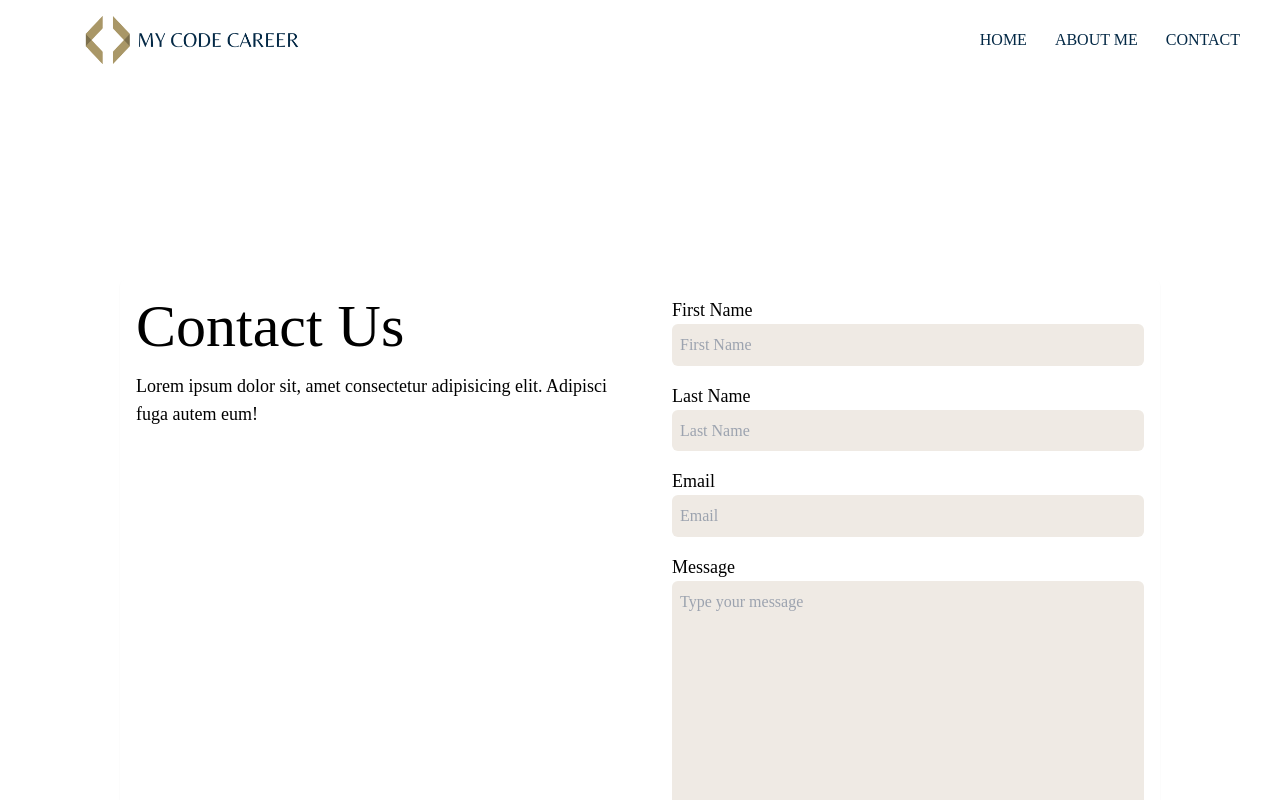
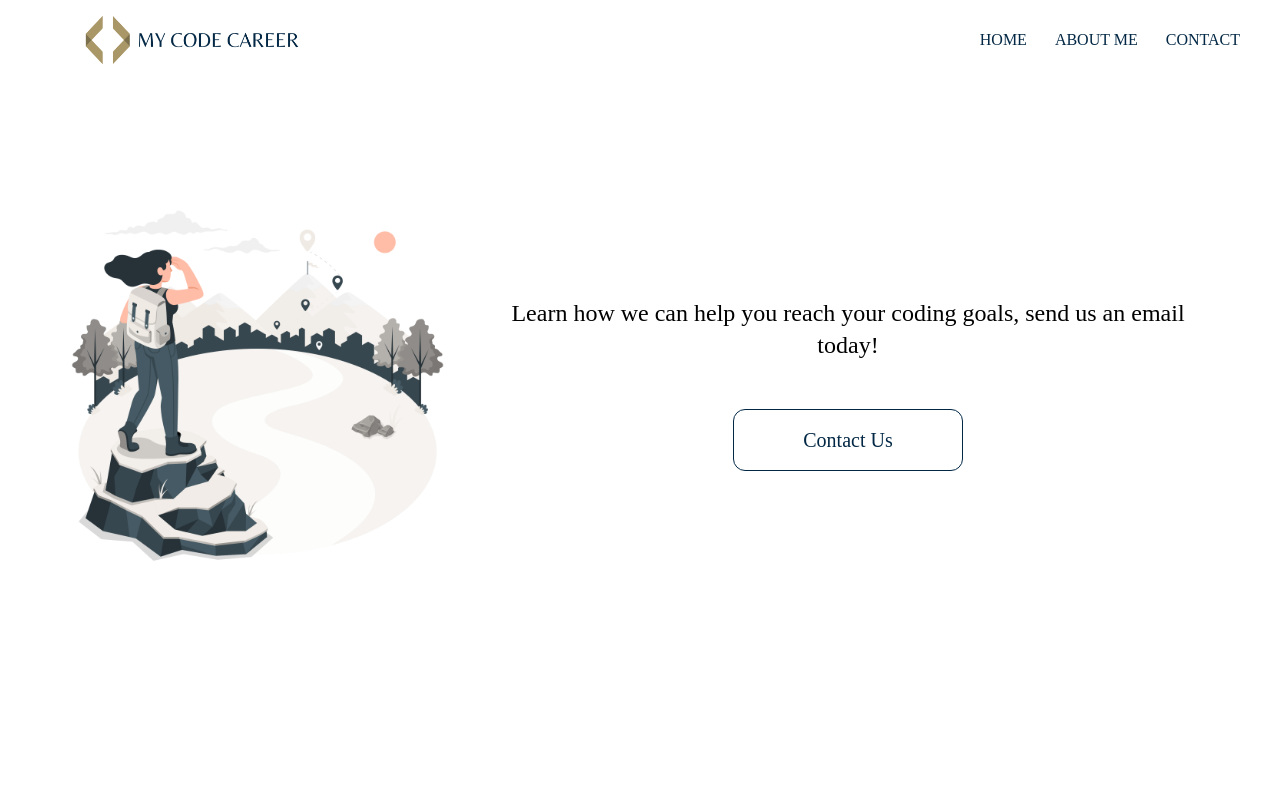
Before and after one commit to mycodecareer/mycodecareer.github.io, a React (Create React App) app: page /contact in a window 1280 px wide. Shown: the top 800 px of the page. Built offline with nearby package versions, Linux system fonts and the light colour scheme; a web font is replaced by a local one.

Commit message:
Updates for live site

```diff
--- a/src/components/Hero/Hero.jsx
+++ b/src/components/Hero/Hero.jsx
@@ -10,10 +10,11 @@ const Hero = () => {
       <header className="flex flex-col justify-center items-center gap-16 w-full h-full skew-y-12 lg:flex-row">
         <section className="flex flex-col flex-wrap justify-center items-center w-full flex-1 gap-4 ">
           <h2 className="uppercase text-6xl text-center sm:text-7xl font-bold mb-1 sm:tracking-widest text-dark-blue ">
-            coding coach
+            My Code Career
           </h2>
           <p className="text-md mb-8 text-center text-text-main md:text-lg ">
-            Connecting developers with mentors worldwide
+            Showing developers how to achieve career success with the Software
+            Developer Roadmap&#8482;
           </p>
           <div className="max-w-64 sm:w-72 ">
             <CTAButton text="schedule a call" type="primary" />
--- /dev/null
+++ b/src/components/common/CTA/ContactButton.jsx
@@ -0,0 +1,30 @@
+import { MailChimpContactForm } from "../../../constants/constants";
+
+const ContactButton = ({ text = "button", type = "primary" }) => {
+  const handleNavigation = () => {
+    window.open(MailChimpContactForm, "_blank");
+  };
+
+  if (type === "primary") {
+    return (
+      <button
+        className={`flex justify-center items-center bg-secondary border-none p-4 rounded-xl w-full cursor-pointer uppercase text-white text-xl`}
+        onClick={handleNavigation}
+      >
+        {text}
+      </button>
+    );
+  }
+  if (type === "secondary") {
+    return (
+      <button
+        className={`flex justify-center items-center border border-solid bg-transparent border-dark-blue p-4 rounded-xl w-full cursor-pointer capitalize text-dark-blue text-xl`}
+        onClick={handleNavigation}
+      >
+        {text}
+      </button>
+    );
+  }
+};
+
+export default ContactButton;
--- /dev/null
+++ b/src/components/common/CTA/ContactCTA.jsx
@@ -0,0 +1,25 @@
+import ContactButton from "./ContactButton";
+import GoalImage from "../../../assets/Journey-amico.png";
+
+const ContactCTA = () => {
+  return (
+    <section className="flex flex-col justify-center items-center overflow-hidden mt-32 mb-12 gap-8 p-8 lg:flex-row lg:p-16">
+      <img
+        src={GoalImage}
+        alt="divider"
+        className="w-full sm:w-9/12 md:w-1/2 lg:w-1/3"
+      />
+      <section className="flex flex-col flex-wrap justify-center items-center gap-12 w-full p-6">
+        <h5 className="text-xl text-center w-full sm:text-2xl">
+          Learn how we can help you reach your coding goals, send us an email
+          today!
+        </h5>
+        <div className="md:w-1/2 lg:w-1/3">
+          <ContactButton text="Contact Us" type="secondary" />
+        </div>
+      </section>
+    </section>
+  );
+};
+
+export default ContactCTA;
--- a/src/constants/constants.js
+++ b/src/constants/constants.js
@@ -1,6 +1,13 @@
+// Calendly Links
 export const CalendlyClarityCallLink =
   "https://calendly.com/mycodecareer/code-career-clarity-call";
+
+// Social Links
 export const FacebookLink =
   "https://www.facebook.com/groups/thesoftwaredeveloperroadmap";
 export const LinkedInLink = "https://www.linkedin.com/in/sevey/";
 export const GithubLink = "https://github.com/mycodecareer";
+
+// MailChimp
+export const MailChimpContactForm =
+  "https://us5.list-manage.com/contact-form?u=d9dafdeda110501ebfc83ef28&form_id=039c3975b713e9acac4af172485d61b3";
--- a/src/pages/Contact.jsx
+++ b/src/pages/Contact.jsx
@@ -1,78 +1,28 @@
-import { useState } from "react";
+// import { useState } from "react";
 import ContactImage from "../assets/Contact us-amico.png";
-import Input from "../components/common/Input/Input";
+// import Input from "../components/common/Input/Input";
+import ContactCTA from "../components/common/CTA/ContactCTA";
 
-const initialState = {
-  firstName: "",
-  lastName: "",
-  email: "",
-  message: "",
-};
+// const initialState = {
+//   firstName: "",
+//   lastName: "",
+//   email: "",
+//   message: "",
+// };
 
 const Contact = () => {
-  const [formData, setFormData] = useState(initialState);
-  const handleChange = (e) => {
-    setFormData({ ...formData, [e.target.name]: e.target.value });
-  };
-  const handleSubmit = async (e) => {
-    e.preventDefault();
-  };
+  // const [formData, setFormData] = useState(initialState);
+  // const handleChange = (e) => {
+  //   setFormData({ ...formData, [e.target.name]: e.target.value });
+  // };
+  // const handleSubmit = async (e) => {
+  //   e.preventDefault();
+  // };
 
   return (
+    <>
+      <ContactCTA />
       <section className="flex flex-col justify-center items-center mt-48 gap-4 p-4  w-full sm:mt-52 sm:p-10 lg:mt-60">
-      <form
-        className=" flex flex-col w-full md:px-12 lg:px-20"
-        onSubmit={handleSubmit}
-      >
-        <fieldset className="grid grid-cols-4 gap-4 p-4 rounded-md shadow-sm lg:grid-cols-6 lg:gap-16">
-          <div className="space-y-4 mb-3 col-span-full lg:col-span-2 xl:col-span-3">
-            <p className="text-4xl md:text-6xl"> Contact Us </p>
-            <p className="text-sm md:text-lg">
-              Lorem ipsum dolor sit, amet consectetur adipisicing elit. Adipisci
-              fuga autem eum!
-            </p>
-          </div>
-          <div className="grid grid-cols-6 gap-4 col-span-full lg:col-span-4 xl:col-span-3">
-            <Input
-              type="text"
-              name="firstName"
-              label="First Name"
-              placeholder="First Name"
-              onChange={handleChange}
-            />
-            <Input
-              type="text"
-              name="lastName"
-              label="Last Name"
-              placeholder="Last Name"
-              onChange={handleChange}
-            />
-            <div className="col-span-6">
-              <Input
-                type="email"
-                name="Email"
-                label="Email"
-                placeholder="Email"
-                onChange={handleChange}
-              />
-            </div>
-            <Input
-              type="text"
-              name="Message"
-              label="Message"
-              placeholder="Type your message"
-              onChange={handleChange}
-              messageField={true}
-            />
-          </div>
-          <button
-            type="submit"
-            className="uppercase w-full col-span-4 rounded-md p-2 bg-primary text-text-main md:text-2xl lg:col-start-3 xl:col-start-4 xl:col-span-3"
-          >
-            Send
-          </button>
-        </fieldset>
-      </form>
         <section className="flex justify-center items-center mt-24 p-1 lg:w-3/4 xl:w-2/3">
           <img
             src={ContactImage}
@@ -81,6 +31,69 @@ const Contact = () => {
           />
         </section>
       </section>
+    </>
+    // <section className="flex flex-col justify-center items-center mt-48 gap-4 p-4  w-full sm:mt-52 sm:p-10 lg:mt-60">
+    //   <form
+    //     className=" flex flex-col w-full md:px-12 lg:px-20"
+    //     onSubmit={handleSubmit}
+    //   >
+    //     <fieldset className="grid grid-cols-4 gap-4 p-4 rounded-md shadow-sm lg:grid-cols-6 lg:gap-16">
+    //       <div className="space-y-4 mb-3 col-span-full lg:col-span-2 xl:col-span-3">
+    //         <p className="text-4xl md:text-6xl"> Contact Us </p>
+    //         <p className="text-sm md:text-lg">
+    //           Lorem ipsum dolor sit, amet consectetur adipisicing elit. Adipisci
+    //           fuga autem eum!
+    //         </p>
+    //       </div>
+    //       <div className="grid grid-cols-6 gap-4 col-span-full lg:col-span-4 xl:col-span-3">
+    //         <Input
+    //           type="text"
+    //           name="firstName"
+    //           label="First Name"
+    //           placeholder="First Name"
+    //           onChange={handleChange}
+    //         />
+    //         <Input
+    //           type="text"
+    //           name="lastName"
+    //           label="Last Name"
+    //           placeholder="Last Name"
+    //           onChange={handleChange}
+    //         />
+    //         <div className="col-span-6">
+    //           <Input
+    //             type="email"
+    //             name="Email"
+    //             label="Email"
+    //             placeholder="Email"
+    //             onChange={handleChange}
+    //           />
+    //         </div>
+    //         <Input
+    //           type="text"
+    //           name="Message"
+    //           label="Message"
+    //           placeholder="Type your message"
+    //           onChange={handleChange}
+    //           messageField={true}
+    //         />
+    //       </div>
+    //       <button
+    //         type="submit"
+    //         className="uppercase w-full col-span-4 rounded-md p-2 bg-primary text-text-main md:text-2xl lg:col-start-3 xl:col-start-4 xl:col-span-3"
+    //       >
+    //         Send
+    //       </button>
+    //     </fieldset>
+    //   </form>
+    //   <section className="flex justify-center items-center mt-24 p-1 lg:w-3/4 xl:w-2/3">
+    //     <img
+    //       src={ContactImage}
+    //       alt="Someone contacting the company via phone"
+    //       className="w-full h-full aspect-square"
+    //     />
+    //   </section>
+    // </section>
   );
 };
 
```
Also changed, not shown: src/components/OurServices/OurServices.jsx (+14 -11 lines), src/pages/About.jsx (+30 -15 lines), src/assets/SI_talk.jpeg (added), src/assets/matt_luna.jpeg (added). Lines whose indentation alone changed are shown as unchanged.
